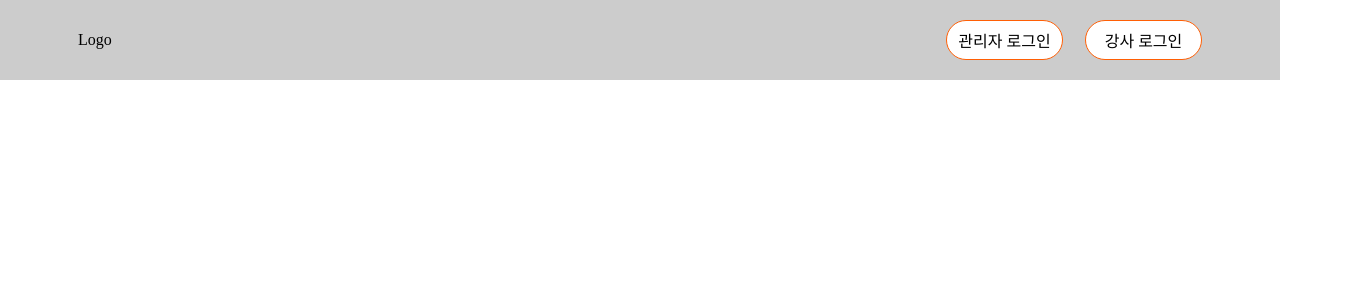
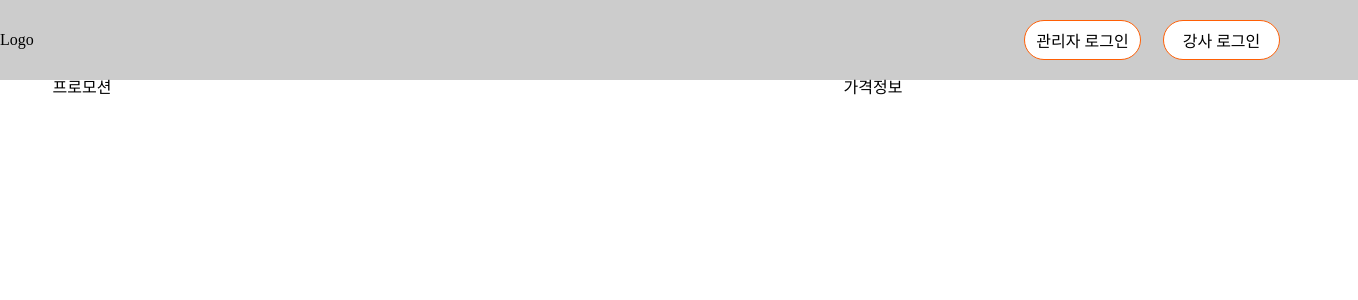
Before and after one commit to hobbyloop/hobbyloop-webF, a React (Create React App) app: page /home in a window 1280 px wide. Shown: the top 300 px of the page, 1358 px wide, since content can reach past the window. Built offline with nearby package versions, Linux system fonts and the light colour scheme.

Commit message:
💄 Add: 관리자/강사 로그인 화면 추가
useNavigate -> useNavigation 추후 고려

```diff
--- /dev/null
+++ b/src/pages/AdminLoginPage.tsx
@@ -0,0 +1,8 @@
+import LoginTemplate from "components/common/templates/LoginTemplate";
+import React from "react";
+
+function AdminLoginPage() {
+  return <LoginTemplate authority="관리자" />;
+}
+
+export default AdminLoginPage;
--- a/src/pages/HomePage.tsx
+++ b/src/pages/HomePage.tsx
@@ -1,16 +1,17 @@
 import Logo from "components/common/atoms/Logo";
 import Header from "components/common/templates/Header";
 import React from "react";
+import { useNavigate } from "react-router-dom";
 import styled from "styled-components";
 import { Colors } from "utils/constants/colors";
 
 const Container = styled.div`
   display: flex;
+  flex-direction: column;
   align-items: center;
   justify-content: space-between;
 
   width: 100vw;
-  background-color: red;
 `;
 
 const LoginButton = styled.button`
@@ -29,16 +30,42 @@ const ButtonsWrapper = styled.div`
   gap: 22px;
 `;
 
+const Body = styled.div`
+  display: flex;
+`;
+
+const Introduce1 = styled.div`
+  display: flex;
+  flex-direction: column;
+  width: 791px;
+  height: 503px;
+`;
+const Introduce2 = styled.div`
+  display: flex;
+  flex-direction: column;
+  width: 384px;
+  height: 503px;
+`;
+
 function HomePage() {
+  const navigate = useNavigate();
   return (
     <Container>
       <Header>
         <Logo />
         <ButtonsWrapper>
-          <LoginButton>관리자 로그인</LoginButton>
-          <LoginButton>강사 로그인</LoginButton>
+          <LoginButton onClick={() => navigate("/login_admin")}>
+            관리자 로그인
+          </LoginButton>
+          <LoginButton onClick={() => navigate("/login_instructor")}>
+            강사 로그인
+          </LoginButton>
         </ButtonsWrapper>
       </Header>
+      <Body>
+        <Introduce1>프로모션</Introduce1>
+        <Introduce2>가격정보</Introduce2>
+      </Body>
     </Container>
   );
 }
--- /dev/null
+++ b/src/pages/InstructorLoginPage.tsx
@@ -0,0 +1,8 @@
+import LoginTemplate from "components/common/templates/LoginTemplate";
+import React from "react";
+
+function InstructorLoginPage() {
+  return <LoginTemplate authority="강사" />;
+}
+
+export default InstructorLoginPage;
```
